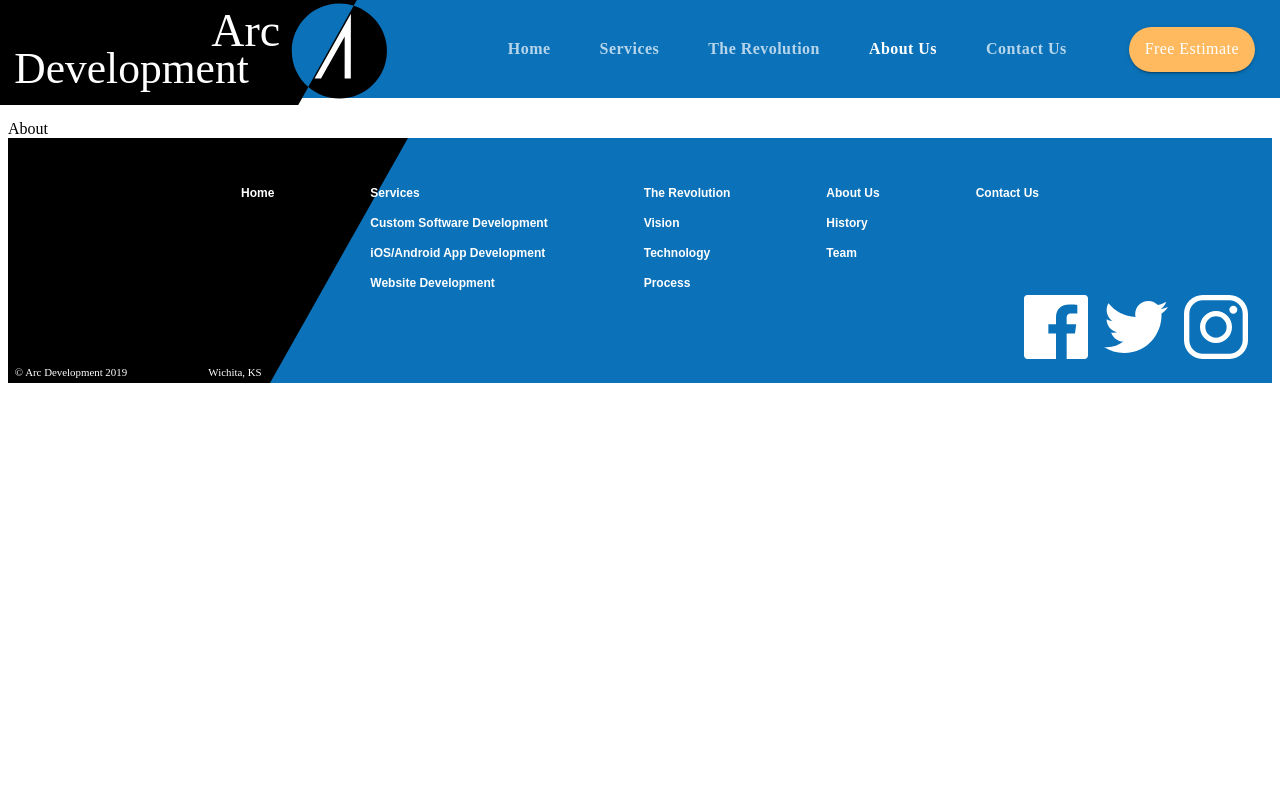
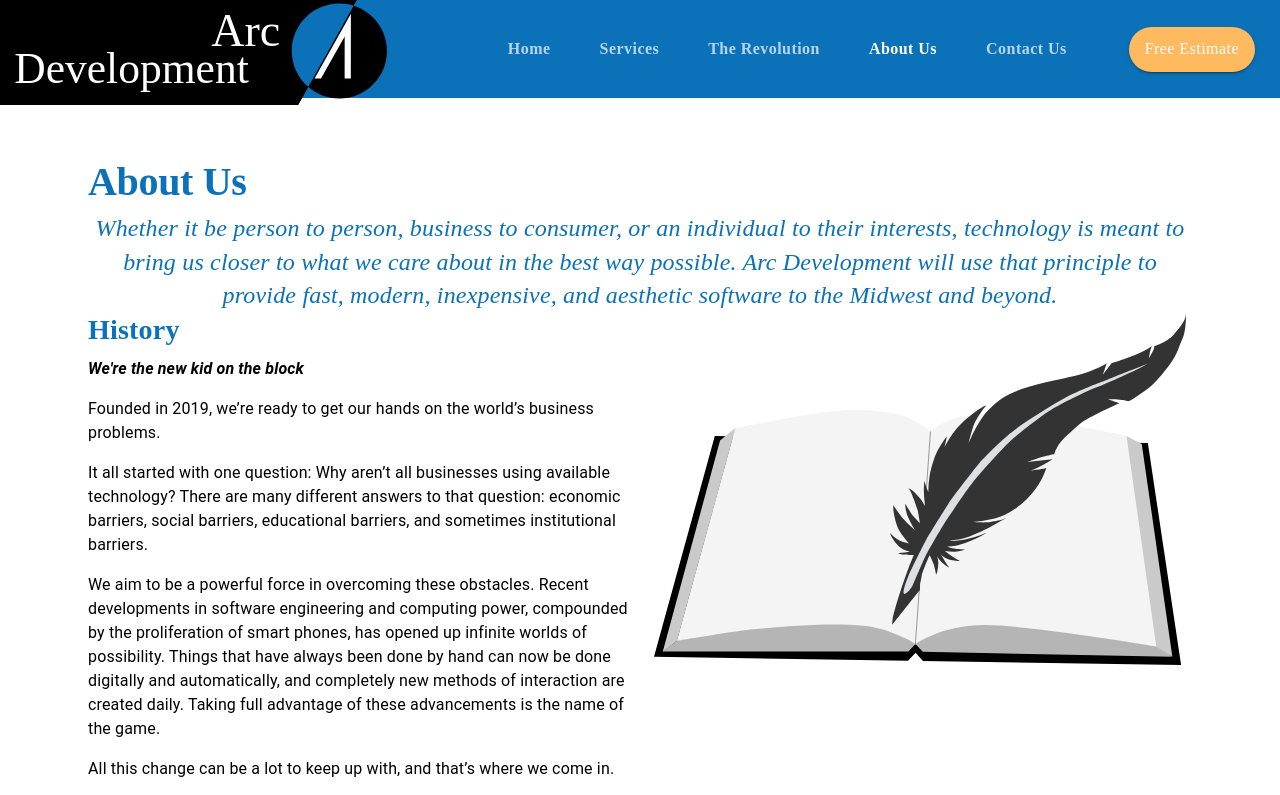
Before and after one commit to laurieroy/react-MUI-arcDevelopment, a React (Create React App) app: page /about in a window 1280 px wide. Shown: the top 795 px of the page. Built offline with nearby package versions, Linux system fonts and the light colour scheme; the HTML template or start-up script is replaced by a standard one.

Commit message:
Add About page

```diff
--- /dev/null
+++ b/src/components/About.js
@@ -0,0 +1,117 @@
+import React from "react";
+import { Link } from "react-router-dom";
+
+import { makeStyles, useTheme } from "@material-ui/core/styles";
+import { Grid, Hidden, IconButton, Typography } from "@material-ui/core";
+import useMediaQuery from "@material-ui/core/useMediaQuery";
+
+import history from "../assets/history.svg";
+
+const useStyles = makeStyles((theme) => ({
+  missionStatement: {
+    fontSize: "1.5rem",
+    fontStyle: "italic",
+    fontWeight: 300,
+    lineHeight: 1.4,
+    maxWidth: "50em",
+  },
+  rowContainer: {
+    paddingLeft: "5em",
+    paddingRight: "5em",
+    [theme.breakpoints.down("sm")]: {
+      paddingLeft: "1.5em",
+      paddingRight: "1.5em",
+    },
+  },
+}));
+
+export default function About() {
+  const classes = useStyles();
+  const theme = useTheme();
+
+  const matchesMD = useMediaQuery(theme.breakpoints.down("md"));
+  const matchesSM = useMediaQuery(theme.breakpoints.down("sm"));
+  const matchesXS = useMediaQuery(theme.breakpoints.down("xs"));
+
+  return (
+    <Grid container direction="column">
+      <Grid item className={classes.rowContainer} style={{ marginTop: "2em" }}>
+        <Typography variant="h2">About Us</Typography>
+      </Grid>
+      <Grid item container justify="center" className={classes.rowContainer}>
+        <Typography
+          variant="h4"
+          align="center"
+          className={classes.missionStatement}
+        >
+          Whether it be person to person, business to consumer, or an individual
+          to their interests, technology is meant to bring us closer to what we
+          care about in the best way possible. Arc Development will use that
+          principle to provide fast, modern, inexpensive, and aesthetic software
+          to the Midwest and beyond.
+        </Typography>
+      </Grid>
+      <Grid
+        item
+        container
+        className={classes.rowContainer}
+        justify="space-between"
+      >
+        <Grid item>
+          <Grid
+            item
+            container
+            direction="column"
+            lg
+            style={{ maxWidth: "35em" }}
+          >
+            <Grid item>
+              <Typography variant="h4" gutterBottom>
+                History
+              </Typography>
+            </Grid>
+            <Grid item>
+              <Typography
+                variant="body1"
+                paragraph
+                style={{ fontWeight: 700, fontStyle: "italic" }}
+              >
+                We're the new kid on the block
+              </Typography>
+              <Typography variant="body1" paragraph>
+                Founded in 2019, we’re ready to get our hands on the world’s
+                business problems.
+              </Typography>
+              <Typography variant="body1" paragraph>
+                It all started with one question: Why aren’t all businesses
+                using available technology? There are many different answers to
+                that question: economic barriers, social barriers, educational
+                barriers, and sometimes institutional barriers.
+              </Typography>
+              <Typography variant="body1" paragraph>
+                We aim to be a powerful force in overcoming these obstacles.
+                Recent developments in software engineering and computing power,
+                compounded by the proliferation of smart phones, has opened up
+                infinite worlds of possibility. Things that have always been
+                done by hand can now be done digitally and automatically, and
+                completely new methods of interaction are created daily. Taking
+                full advantage of these advancements is the name of the game.
+              </Typography>
+              <Typography variant="body1" paragraph>
+                All this change can be a lot to keep up with, and that’s where
+                we come in.
+              </Typography>
+            </Grid>
+          </Grid>
+        </Grid>
+        <Grid item container justify="center" lg>
+          <img
+            src={history}
+            alt="quill pen sitting on a book"
+            style={{ maxHeight: "22em" }}
+          />
+        </Grid>
+      </Grid>
+    </Grid>
+  );
+}
--- a/src/components/App.js
+++ b/src/components/App.js
@@ -2,6 +2,7 @@
 import { BrowserRouter, Route, Switch } from "react-router-dom";
 import { ThemeProvider } from "@material-ui/styles";
 
+import About from "./About";
 import CustomSoftware from "./CustomSoftware";
 import Footer from "../components/ui/Footer";
 import Header from "../components/ui/Header";
@@ -93,7 +94,17 @@
               />
             )}
           />
-          <Route exact path="/about" component={() => <div>About</div>} />
+          <Route
+            exact
+            path="/about"
+            render={(props) => (
+              <About
+                {...props}
+                setValue={setValue}
+                setSelectedIndex={setSelectedIndex}
+              />
+            )}
+          />
           <Route
             exact
             path="/contact"
```
